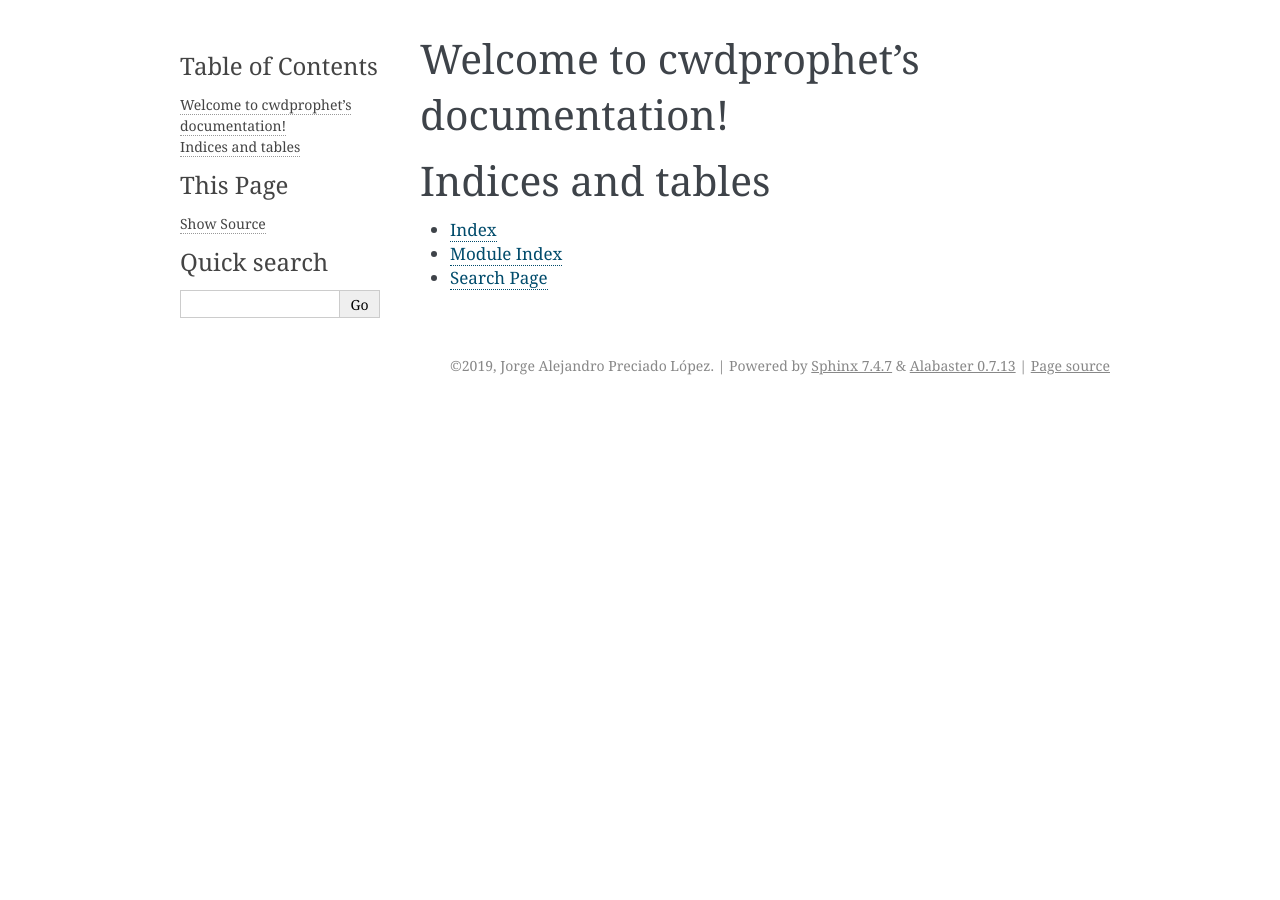
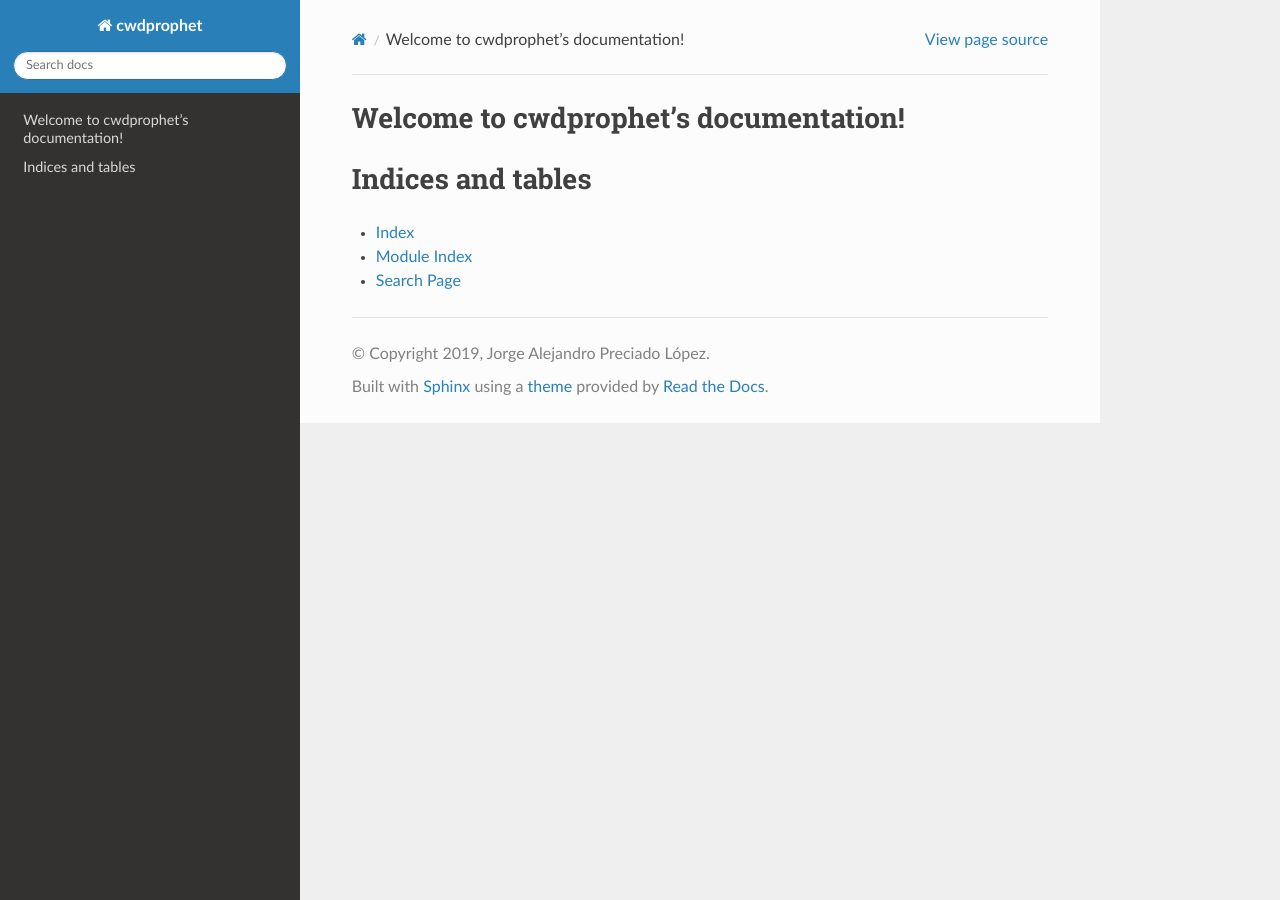
Before and after one commit to Alex-Preciado/crowdfunding-prophet, a Sphinx documentation site: the page built from docs/index.rst, in a window 1280 px wide. Built offline with Sphinx 7.4.7 and the Read the Docs theme 2.0.0, drawn with Linux system fonts in a browser that asks for light colours.

Commit message:
Set html_theme to sphinx_rtd_theme in docs/conf.py

```diff
--- a/docs/conf.py
+++ b/docs/conf.py
@@ -80,7 +80,8 @@ pygments_style = None
 # The theme to use for HTML and HTML Help pages.  See the documentation for
 # a list of builtin themes.
 #
-html_theme = 'alabaster'
+#html_theme = 'alabaster'
+html_theme = "sphinx_rtd_theme"
 
 # Theme options are theme-specific and customize the look and feel of a theme
 # further.  For a list of options available for each theme, see the
```
